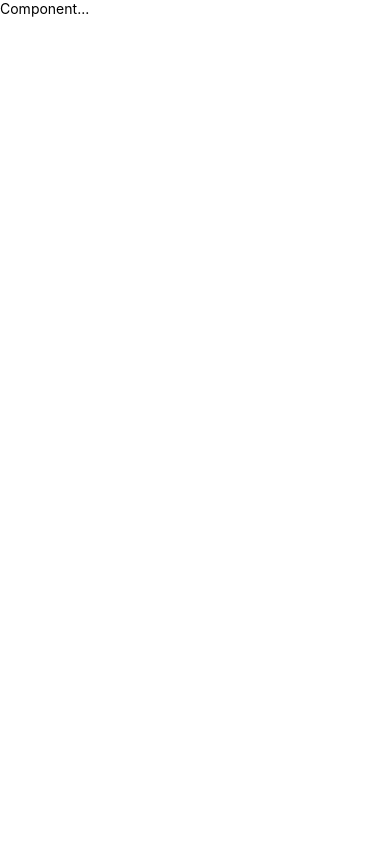
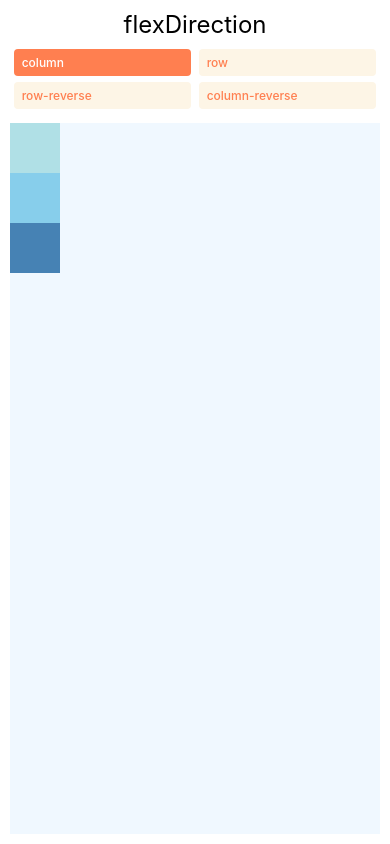
Before and after one commit to EduardoOrestes/react-native, a React Native app: screen / in a window 390 px wide. Built offline with nearby package versions, Linux system fonts and the light colour scheme.

Commit message:
Flex Direction

```diff
--- a/05_scroll_view.js
+++ b/05_scroll_view.js
@@ -7,7 +7,7 @@
   height: 72,
 };
 
-const App = () => (
+const ScrollView = () => (
   <ScrollView>
     <Text style={{fontSize: 64}}>Scroll Me</Text>
     <Image source={logo} />
@@ -25,4 +25,4 @@
   </ScrollView>
 );
 
-export default App;
+export default ScrollView;
--- a/App.js
+++ b/App.js
@@ -1,14 +1,103 @@
-import React from "react";
-import {View, Text} from 'react-native';
+import React, {useState} from 'react';
+import {StyleSheet, Text, TouchableOpacity, View} from 'react-native';
+import type {PropsWithChildren} from 'react';
 
-const Component = () => {
+const FlexDirectionBasics = () => {
+  const [flexDirection, setflexDirection] = useState('column');
+
   return (
-    <View>
-      <Text>
-        Component...
-      </Text>
-    </View>
-  )
+    <PreviewLayout
+      label="flexDirection"
+      values={['column', 'row', 'row-reverse', 'column-reverse']}
+      selectedValue={flexDirection}
+      setSelectedValue={setflexDirection}>
+      <View style={[styles.box, {backgroundColor: 'powderblue'}]} />
+      <View style={[styles.box, {backgroundColor: 'skyblue'}]} />
+      <View style={[styles.box, {backgroundColor: 'steelblue'}]} />
+    </PreviewLayout>
+  );
 };
 
-export default Component;
+type PreviewLayoutProps = PropsWithChildren<{
+  label: string;
+  values: string[];
+  selectedValue: string;
+  setSelectedValue: (value: string) => void;
+}>;
+
+const PreviewLayout = ({
+  label,
+  children,
+  values,
+  selectedValue,
+  setSelectedValue,
+}: PreviewLayoutProps) => (
+  <View style={{padding: 10,flex: 1}}>
+    <Text style={styles.label}>{label}</Text>
+    <View style={styles.row}>
+      {values.map(value => (
+        <TouchableOpacity
+          key={value}
+          onPress={() => setSelectedValue(value)}
+          style={[styles.button, selectedValue === value && styles.selected]}>
+            <Text
+              style={[
+                styles.buttonLabel,
+                selectedValue === value && styles.selectedLabel,
+              ]}>
+                {value}
+              </Text>
+          </TouchableOpacity>
+      ))}
+    </View>
+    <View style={[styles.container,{[label]: selectedValue}]}>
+      {children}
+    </View>
+  </View>
+);
+
+const styles = StyleSheet.create({
+  container: {
+    flex: 1,
+    marginTop: 8,
+    backgroundColor: 'aliceblue',
+  },
+  box: {
+    width: 50,
+    height: 50,
+  },
+  row: {
+    flexDirection: 'row',
+    flexWrap: 'wrap',
+  },
+  button: {
+    paddingHorizontal: 8,
+    paddingVertical: 6,
+    borderRadius: 4,
+    backgroundColor: 'oldlace',
+    alignSelf: 'flex-start',
+    marginHorizontal: '1%',
+    marginBottom: 6,
+    minWidth: '48%',
+    textAlign: 'center',
+  },
+  selected: {
+    backgroundColor: 'coral',
+    borderWidth: 0,
+  },
+  buttonLabel: {
+    fontSize: 12,
+    fontWeight: '500',
+    color: 'coral',
+  },
+  selectedLabel: {
+    color: 'white',
+  },
+  label: {
+    textAlign: 'center',
+    marginBottom: 10,
+    fontSize: 24,
+  },
+});
+
+export default FlexDirectionBasics;
--- a/package.json
+++ b/package.json
@@ -9,10 +9,13 @@
     "web": "expo start --web"
   },
   "dependencies": {
+    "@expo/webpack-config": "^18.0.1",
     "expo": "~48.0.15",
     "expo-status-bar": "~1.4.4",
     "react": "18.2.0",
-    "react-native": "0.71.8"
+    "react-dom": "18.2.0",
+    "react-native": "0.71.8",
+    "react-native-web": "~0.18.10"
   },
   "devDependencies": {
     "@babel/core": "^7.20.0"
```
Also changed, not shown: 1 other file (tests, documents, lock files or other folders).
